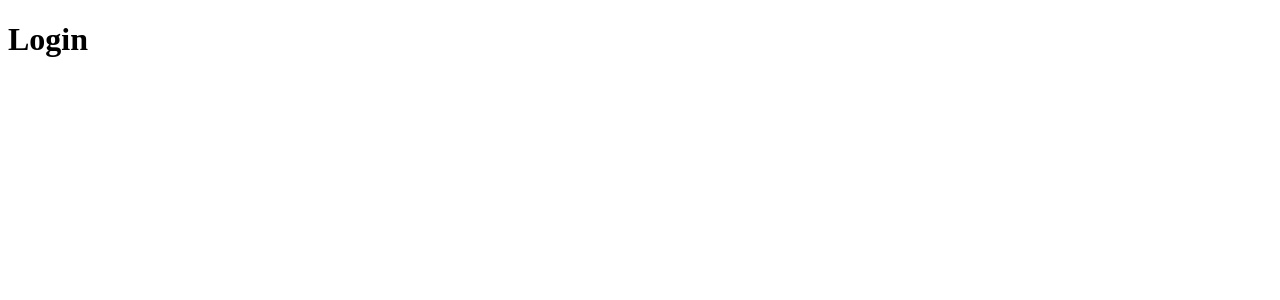
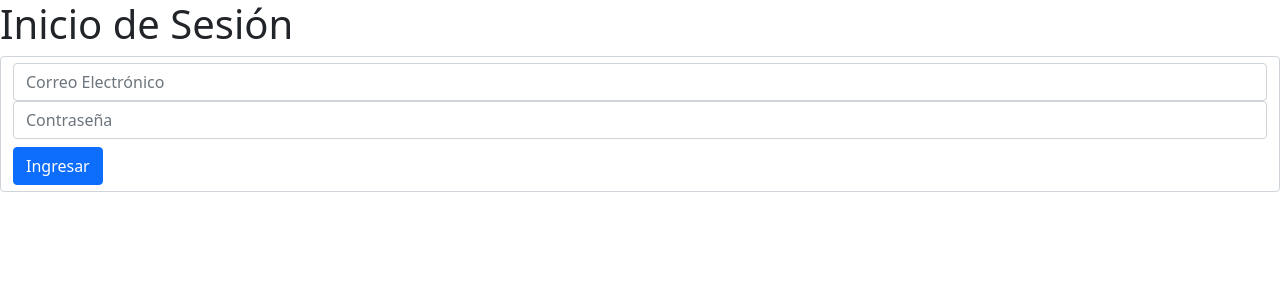
Before and after one commit to kasimkid/Registro-de-Veh-culos, a React (Vite) app: page / in a window 1280 px wide. Shown: the top 300 px of the page. Built offline with nearby package versions, Linux system fonts and the light colour scheme.

Commit message:
create Log In

```diff
--- a/index.html
+++ b/index.html
@@ -3,6 +3,7 @@
   <head>
     <meta charset="UTF-8" />
     <link rel="icon" type="image/svg+xml" href="/vite.svg" />
+    <link href="https://cdn.jsdelivr.net/npm/bootstrap@5.0.2/dist/css/bootstrap.min.css" rel="stylesheet" integrity="sha384-EVSTQN3/azprG1Anm3QDgpJLIm9Nao0Yz1ztcQTwFspd3yD65VohhpuuCOmLASjC" crossorigin="anonymous">
     <meta name="viewport" content="width=device-width, initial-scale=1.0" />
     <title>Registro de Vehículos</title>
   </head>
--- a/src/App.jsx
+++ b/src/App.jsx
@@ -1,5 +1,5 @@
 import React from "react";
-import { MyRoutes } from "./routes/routes";
+import { MyRoutes } from "./router/routes";
 
 function App() {
   return (
--- /dev/null
+++ b/src/components/Login.jsx
@@ -0,0 +1,43 @@
+import { useNavigate } from "react-router-dom";
+
+export const Login = () => {
+  const navigate = useNavigate();
+
+  const onInputChange = (e) => {
+    console.log(onInputChange, "click");
+  };
+
+  const onLogIn = (e) => {
+    e.preventDeafault();
+    navigate("/nuevo_ingreso");
+  };
+
+  return (
+    <>
+    <h1>Inicio de Sesión</h1>
+      <form className="form-control" onSubmit={onLogIn}>
+        <input
+          type="email"
+          placeholder="Correo Electrónico"
+          className="form-control"
+          name="email"
+          autoComplete="off"
+          value={ '' }
+          onChange={onInputChange}
+        />
+
+        <input
+          type="password"
+          placeholder="Contraseña"
+          className="form-control"
+          name="password"
+          autoComplete="off"
+          value={ ''}
+          onChange={onInputChange}
+        />
+
+        <button className="btn btn-primary mt-2">Ingresar</button>
+      </form>
+    </>
+  );
+};
--- a/src/views/Home.jsx
+++ b/src/views/Home.jsx
@@ -1,10 +1,15 @@
 import React from "react";
+import { Login } from "../components/Login";
 
 
 export const Home= () => {
+
+
+
+
   return (
     <>
-      <h1>Login</h1>
+      <Login />
     </>
   );
 };
```
Also changed, not shown: src/router/routes.jsx (renamed from src/routes/routes.jsx).
